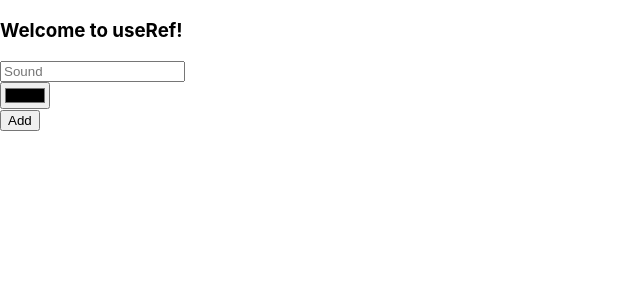
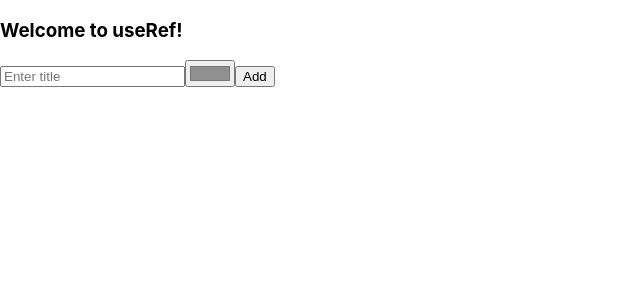
Before and after one commit to mibhumi/react-hook, a React (Create React App) app: page / in a window 1280 px wide. Shown: the top 300 px of the page, without its empty margins (0-640 px from the left). Built offline with nearby package versions, Linux system fonts and the light colour scheme.

Commit message:
created custom hook for input form to setValue

```diff
--- a/src/App.js
+++ b/src/App.js
@@ -1,27 +1,45 @@
 import logo from './logo.svg';
 import './App.css';
 import { useEffect, useReducer, useState , useRef} from 'react';
+import { useInput } from './useInput';
 
 function App(props) {
 
-  const color = useRef();
-  const sound = useRef();
+  // const color = useRef();
+  // const sound = useRef();
+
+  const [titleProps, resetTitle] = useInput("");
+  const [colorProps, resetColor] = useInput("#909090");
 
   const submit = (e) => {
     e.preventDefault();
-    const soundVal = sound.current.value;
-    const colorVal = color.current.value;
-    alert(`${soundVal} and ${colorVal}`);
-    color.current.value = "";
-    sound.current.value = "";
+    alert(`${titleProps.value} and ${colorProps.value}`);
+    // const soundVal = sound.current.value;
+    // const colorVal = color.current.value;
+    // alert(`${soundVal} and ${colorVal}`);
+    // color.current.value = "";
+    // sound.current.value = "";
   }
 
   return (
     <div>
       <h3>Welcome to useRef!</h3>
-      <form>
+      {/* <form>
         <input ref={sound} type="text" placeholder='Sound' /><br/>
         <input ref={color} type="color"/><br/>
+        <button onClick={submit}>Add</button>
+      </form> */}
+       <form>
+        <input
+          {...titleProps}
+          type="text"
+          placeholder="Enter title"
+        />
+        <input
+          type="color"
+          {...colorProps}
+          placeholder="Choose Color"
+        />
         <button onClick={submit}>Add</button>
       </form>
     </div>
--- /dev/null
+++ b/src/useInput.js
@@ -0,0 +1,9 @@
+import { useState } from "react";
+
+export function useInput(initialValue) {
+    const [value, setValue] = useState(initialValue);
+    return [
+        {value, onChange: (e) => setValue(e.target.value) },
+        ()=>setValue(initialValue)
+    ];
+}
```
